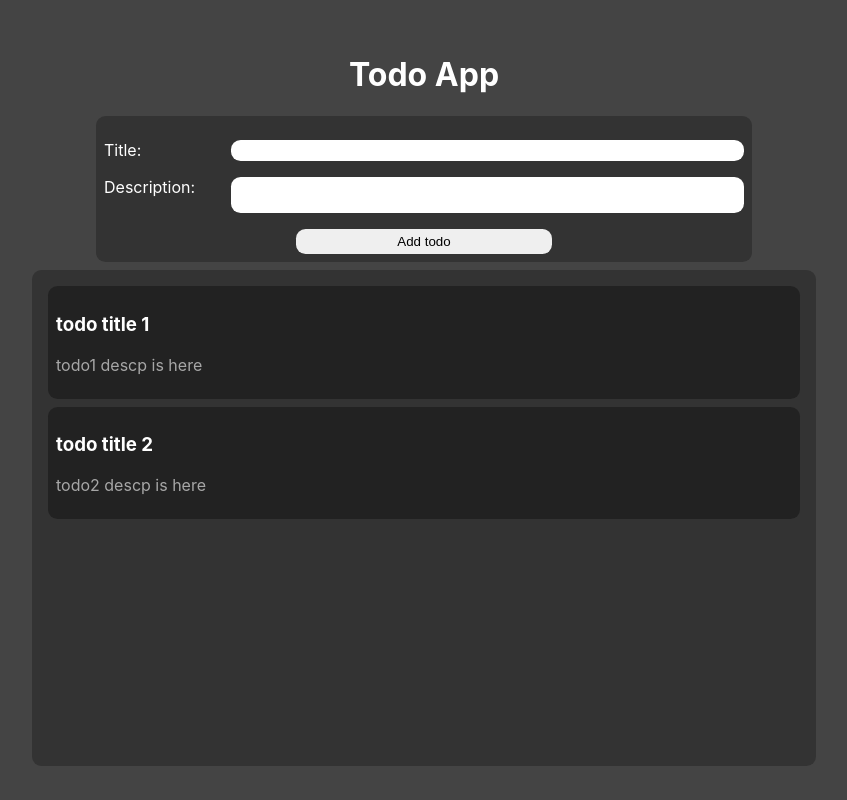
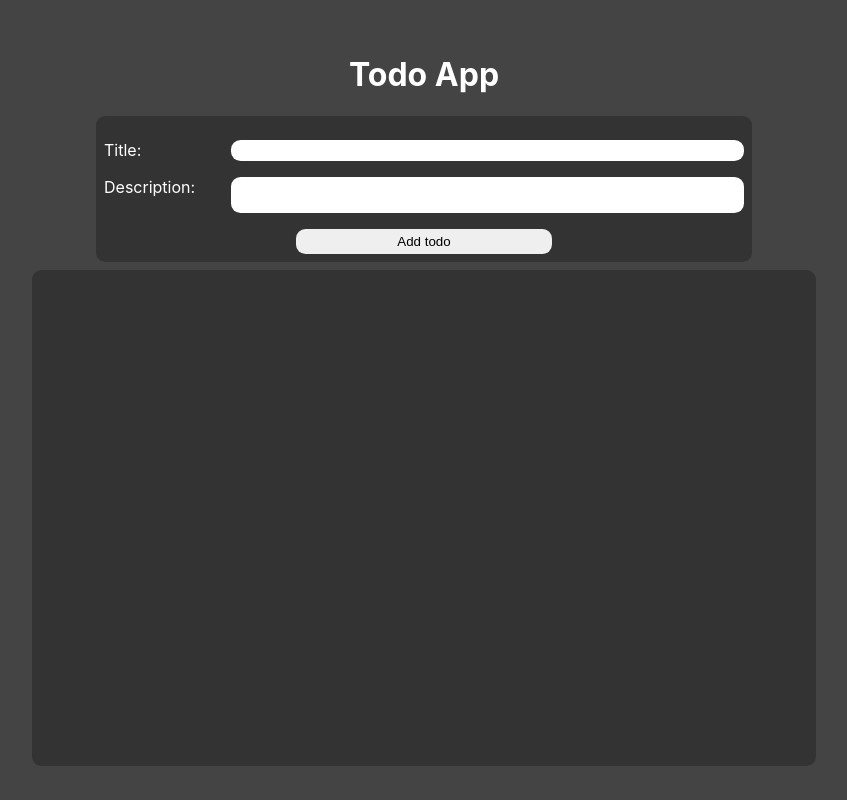
Before and after one commit to shagors/todo-app-react, a React (Create React App) app: page / in a window 1280 px wide. Shown: the whole page, without its empty margins (216-1063 px from the left). Built offline with nearby package versions, Linux system fonts and the light colour scheme; the HTML template or start-up script is replaced by a standard one.

Commit message:
data write and data show in display and check it

```diff
--- a/package.json
+++ b/package.json
@@ -10,6 +10,7 @@
     "react": "^18.2.0",
     "react-dom": "^18.2.0",
     "react-scripts": "5.0.1",
+    "uuid": "^8.3.2",
     "web-vitals": "^2.1.4"
   },
   "scripts": {
--- a/src/components/Home.js
+++ b/src/components/Home.js
@@ -1,27 +1,24 @@
-import React from 'react';
+import React, { useState } from 'react';
 import Todos from './Todos';
 import style from './home.module.css';
 import NewTodo from './NewTodo';
+import {v4 as uuidv4} from 'uuid';
 
-const dummyTodos = [
-    {
-        id: 1,
-        title: "todo title 1",
-        desc: "todo1 descp is here",
-    },
-    {
-        id: 2,
-        title: "todo title 2",
-        desc: "todo2 descp is here",
-    },
-];
 
 const Home = () => {
+    const [todos, setTodos] = useState([]);
+
+    const handleAddTodo = (todo) => {
+        setTodos((prevTodos) => {
+            return [...prevTodos, {id: uuidv4(), todo}]
+        });
+    }
+
   return (
     <div className={style.container}>
         <h1 style={{color: "white"}}>Todo App</h1>
-        <NewTodo></NewTodo>
-        <Todos todos={dummyTodos}></Todos>
+        <NewTodo onAddTodo={handleAddTodo}></NewTodo>
+        <Todos todos={todos}></Todos>
     </div>
   )
 }
--- a/src/components/NewTodo.js
+++ b/src/components/NewTodo.js
@@ -1,7 +1,7 @@
 import React, { useState } from 'react';
 import style from './newtodo.module.css';
 
-const NewTodo = () => {
+const NewTodo = (props) => {
     const [todo, setTodo] = useState({title: "", desc: ""});
     const {title, desc} = todo;
 
@@ -14,7 +14,7 @@ const NewTodo = () => {
 
     const handleSubmit = (event) => {
         event.preventDefault();
-        console.log(todo);
+        props.onAddTodo(todo);
         setTodo({title: "", desc: ""});
     }
 
--- a/src/components/Todo.js
+++ b/src/components/Todo.js
@@ -2,7 +2,13 @@ import React from 'react';
 import style from './todo.module.css';
 
 const Todo = (props) => {
-    const {id, title, desc} = props.todo;
+    const { title, desc} = props.todo;
+    const { id} = props;
+
+    const handleClick = (id) => {
+        alert(id);
+    }
+
   return (
     <article className={style.todo}>
         <div className=''>
@@ -10,7 +16,7 @@ const Todo = (props) => {
             <p>{desc}</p>
         </div>
         <div>
-            <button className={style.btn}>
+            <button className={style.btn} onClick={() => {handleClick(id)}}>
                 <i className='fa fa-trash fa-2x'></i>
             </button>
         </div>
--- a/src/components/Todos.js
+++ b/src/components/Todos.js
@@ -7,7 +7,7 @@ const Todos = ({todos}) => {
   return (
     <section className={style.todos}>
         {
-            todos.map((todo) => <Todo key={todo.id} todo={todo}></Todo>)
+            todos.map((todo) => <Todo key={todo.id} todo={todo.todo} id={todo.id}></Todo>)
         }
     </section>
   )
```
Also changed, not shown: 1 other file (tests, documents, lock files or other folders).
